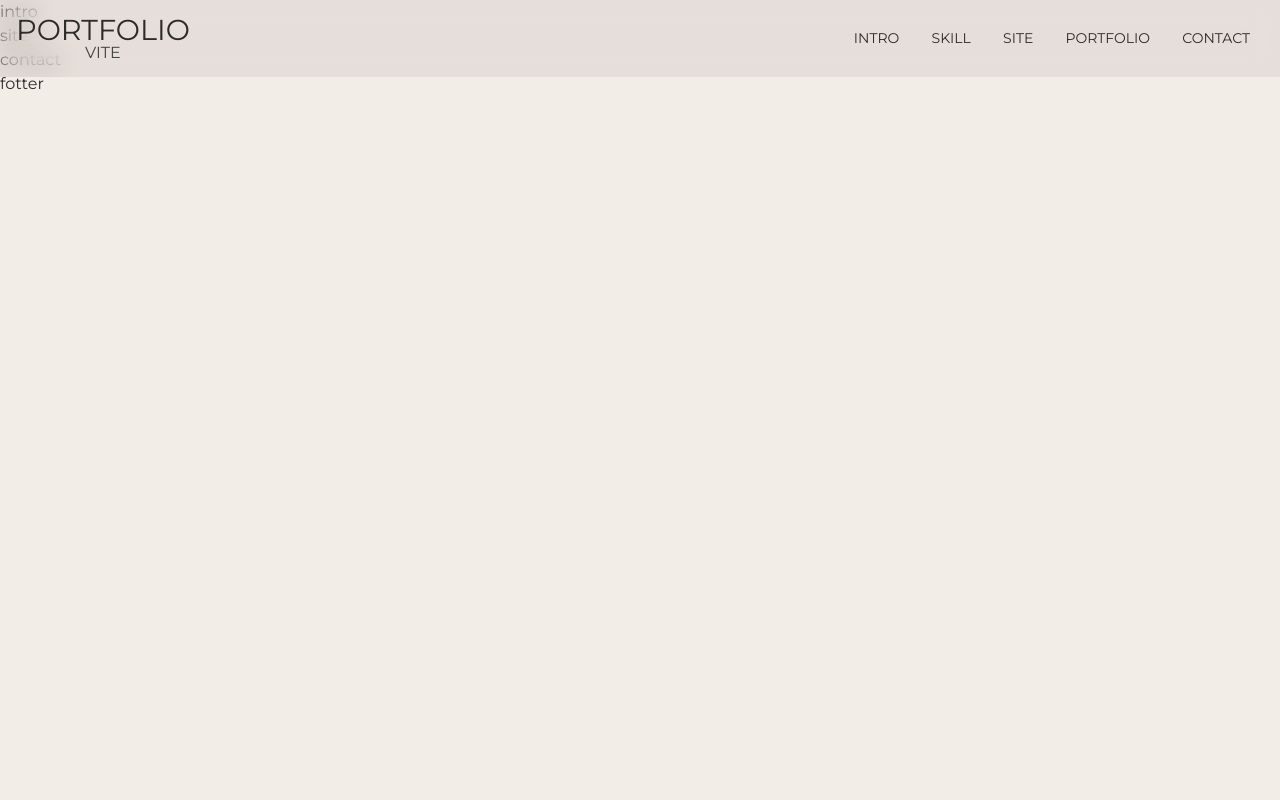
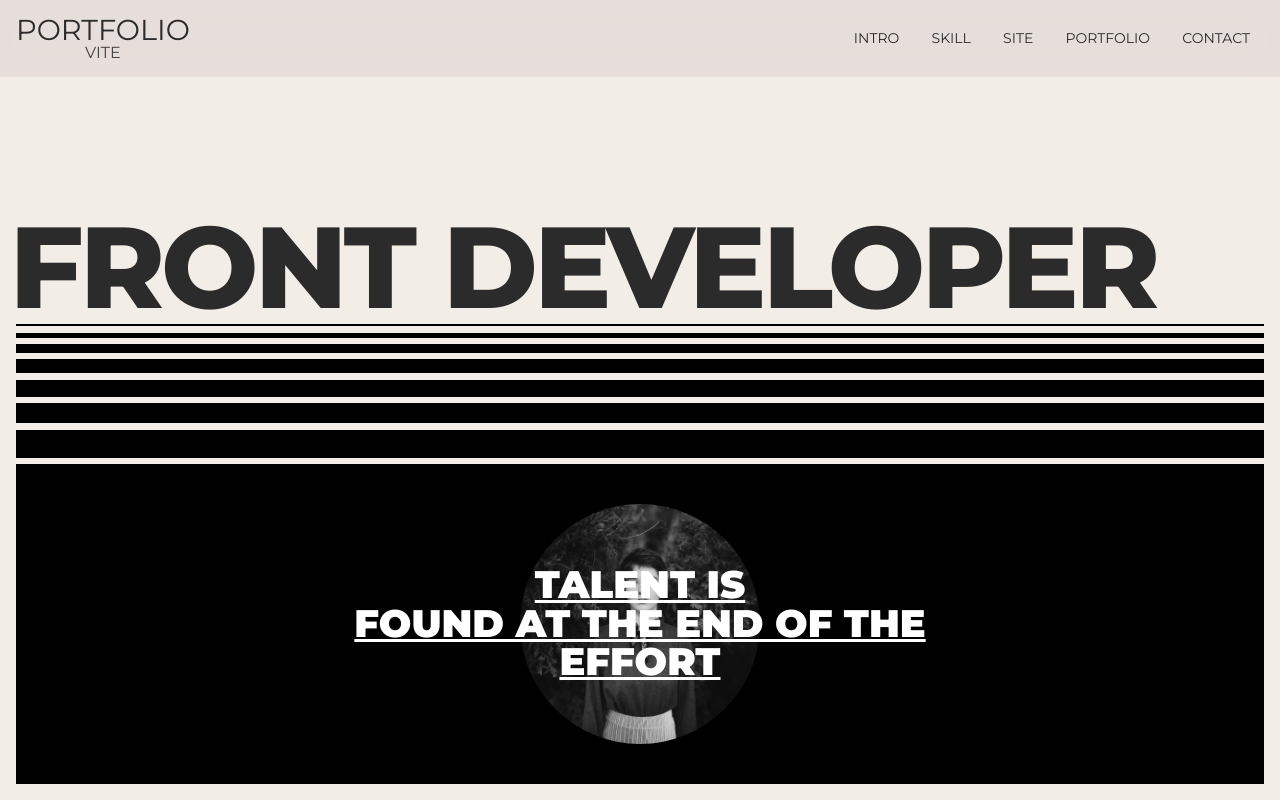
Before and after one commit to park-jjoon/port2025-vite, a website built with Vite: page src/index.html in a window 1280 px wide. Built offline with nearby package versions, Linux system fonts and the light colour scheme; a small style sheet from the web is missing; a web font is replaced by a local one.

Commit message:
인트로 영역

```diff
--- a/src/assets/css/section/intro.css
+++ b/src/assets/css/section/intro.css
@@ -1,3 +1,144 @@
+
+
+
+
 #intro {
+    height: 100vh;
+}
+.intro__inner {
+    width: 100%;
+    height: 100%;
+    display: flex;
+    align-items: flex-start;
+    justify-content: flex-end;
+    flex-direction: column;
+    padding: 16px;
+}
+.intro__title {
+    font-size: 9vw;
+    text-transform: uppercase;
+    line-height: 1;
+    font-weight: 800;
+    white-space: nowrap;
+    text-indent: -0.5vw;
+    letter-spacing: -.3vw;
+}
+.intro__text {
+    width: 100%;
+    height: 40vh;
+    background-color: var(--black);
+    color: var(--white);
+    display: flex;
+    align-items: center;
+    justify-content: center;
+    flex-direction: column;
+    position: relative;
+}
+.intro__text .text {
+    font-size: 3vw;
+    line-height: 1;
+    font-weight: 900;
+    text-transform: uppercase;
+    text-decoration: underline;
+    text-align: center;
+    position: relative;
+    z-index: 100;
+    transition: all .3s;
+    cursor: all-scroll;
+}
+.intro__text:hover .text {
+    opacity: 0;
+}
+.intro__text .img {
+    position: absolute;
+    left: 50%;
+    top: 50%;
+    transform: translate(-50%, -50%);
+    width: 30vh;
+    height: 30vh;
+    border-radius: 50%;
+    overflow: hidden;
+    filter: grayscale(100%);
+    transition: all 0.3s;
+}
+.intro__text:hover .img {
+    filter: grayscale(0);
+}
+.intro_lines {
+    width: 100%;
+}
+.intro_lines .line {
+    display: block;
+    width: 100%;
+    height: 1px;
+    background-color: var(--black);
+    margin-bottom: 0.5vw;
+}
+.intro_lines .line:nth-child(1) {
+    height: 2px;
+}
+.intro_lines .line:nth-child(2) {
+    height: 5px;
+}
+.intro_lines .line:nth-child(3) {
+    height: 9px;
+}
+.intro_lines .line:nth-child(4) {
+    height: 14px;
+}
+.intro_lines .line:nth-child(5) {
+    height: 17px;
+}
+.intro_lines .line:nth-child(6) {
+    height: 20px;
+}
+.intro_lines .line:nth-child(7) {
+    height: 28px;
+}
 
+.intro_lines.bottom .line {
+    display: none;
+    margin-top: 0.5vw;
+    margin-bottom: 0;
 }
+
+.intro_lines.bottom .line:nth-child(1) {
+    height: 28px;
+}
+.intro_lines.bottom .line:nth-child(2) {
+    height: 20px;
+}
+.intro_lines.bottom .line:nth-child(3) {
+    height: 17px;
+}
+.intro_lines.bottom .line:nth-child(4) {
+    height: 14px;
+}
+.intro_lines.bottom .line:nth-child(5) {
+    height: 9px;
+}
+.intro_lines.bottom .line:nth-child(6) {
+    height: 5px;
+}
+.intro_lines.bottom .line:nth-child(7) {
+    height: 2px;
+}
+
+
+@media (max-width: 800px){
+    .intro__inner {
+        justify-content: center;
+    }
+    .intro_lines.bottom .line {
+        display: block;
+    }
+    .intro__text .text {
+        font-size: 24px;
+    }
+}
+
+@media (max-width: 480px){
+    .intro__title {
+        display: none;
+    }
+}
--- a/src/index.html
+++ b/src/index.html
@@ -53,7 +53,39 @@
 
     <main id="main" role="main">
         <section id="intro">
-            intro
+            <div class="intro__inner">
+                <div class="intro__title">
+                    front developer
+                </div>
+                <div class="intro_lines" aria-hiddeb="true">
+                    <span class="line"></span>
+                    <span class="line"></span>
+                    <span class="line"></span>
+                    <span class="line"></span>
+                    <span class="line"></span>
+                    <span class="line"></span>
+                    <span class="line"></span>
+                </div>
+                <div class="intro__text">
+                    <div class="text">
+                        <div>talent is</div>
+                        <div>found at the end of the</div>
+                        <div>effort</div>
+                    </div>
+                    <div class="img">
+                        <img src="assets/img/about.jpg" alt="me">
+                    </div>
+                </div>
+                <div class="intro_lines bottom" aria-hiddeb="true">
+                    <span class="line"></span>
+                    <span class="line"></span>
+                    <span class="line"></span>
+                    <span class="line"></span>
+                    <span class="line"></span>
+                    <span class="line"></span>
+                    <span class="line"></span>
+                </div>
+            </div>
         </section>
         <!-- //intro -->
 
@@ -63,7 +95,7 @@
         <!-- //skill -->
 
         <section id="site">
-            site
+
         </section>
 
         <section id="port">
@@ -72,14 +104,14 @@
         <!-- //port -->
 
         <section id="contact">
-            contact
+
         </section>
         <!-- //contact -->
     </main>
     <!-- //main -->
 
     <footer id="footer" role="contentinfo">
-        fotter
+        <!-- fotter -->
     </footer>
     <!-- //footer -->
 
```
Also changed, not shown: src/assets/img/about.jpg (added).
